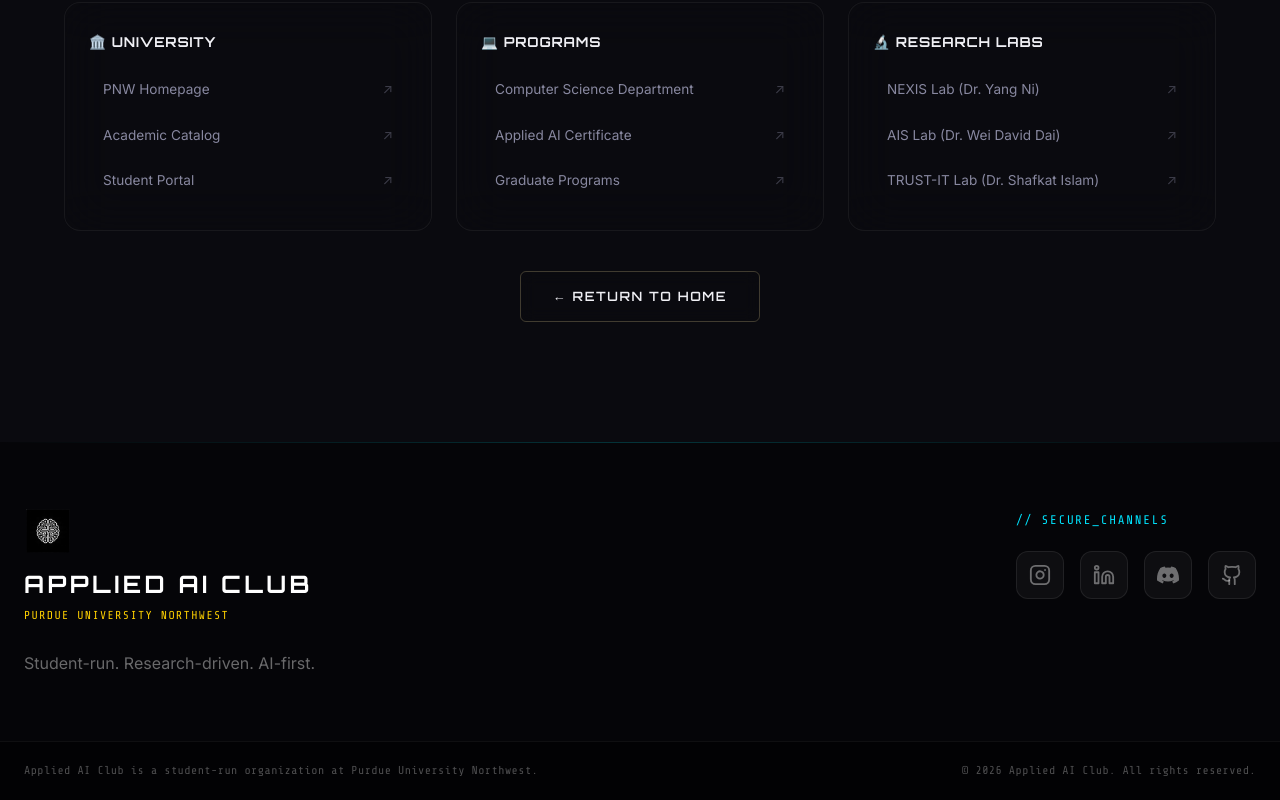
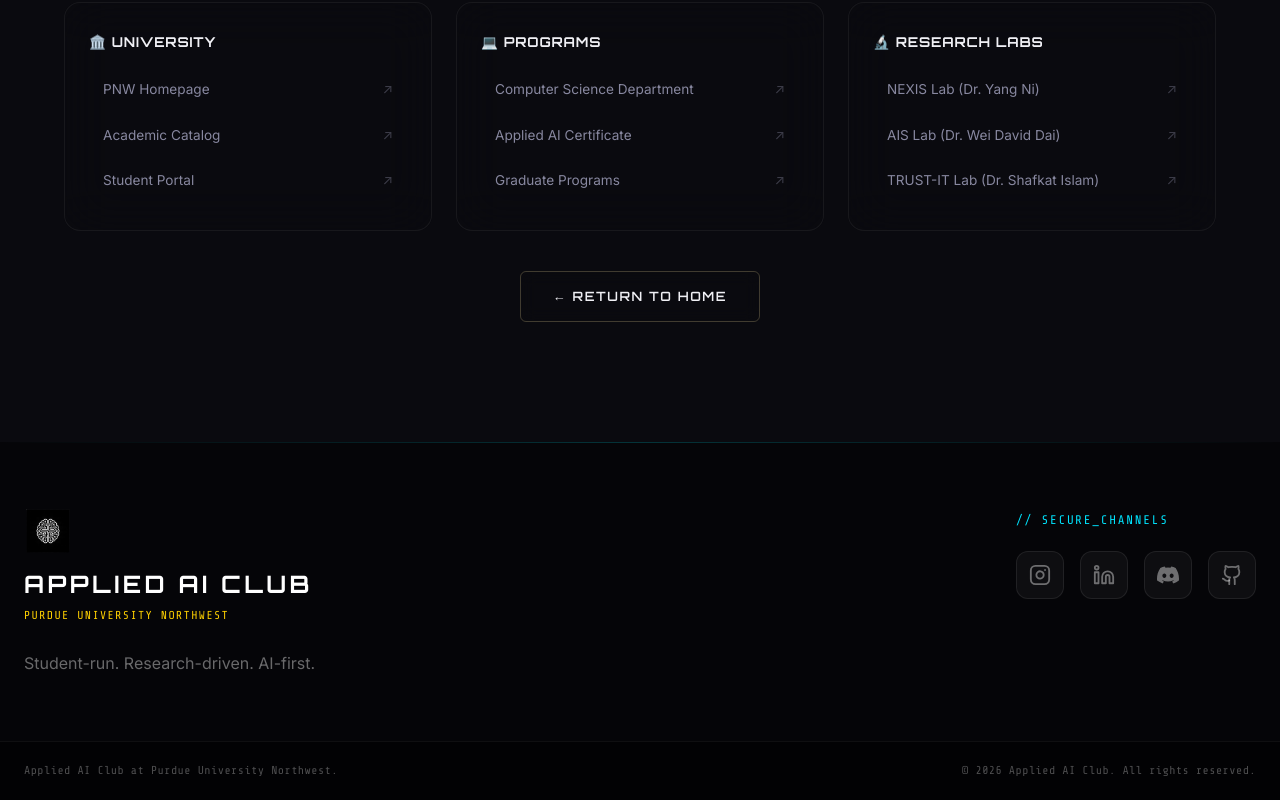
Before and after one commit to Kranthisai07/Applied-AI-Club, a React (Vite) app: page /Applied-AI-Club/resources/pnw in a window 1280 px wide. Shown: the part 459-1259 px from the top of the page. Built offline with nearby package versions, Linux system fonts and the light colour scheme.

Commit message:
update: shorten footer disclaimer

```diff
--- a/src/components/Footer.jsx
+++ b/src/components/Footer.jsx
@@ -86,7 +86,7 @@
             <div className="footer__bottom">
                 <div className="container footer__bottom-inner">
                     <span className="footer__disclaimer">
-                        Applied AI Club is a student-run organization at Purdue University Northwest.
+                        Applied AI Club at Purdue University Northwest.
                     </span>
                     <span className="footer__copy">
                         &copy; {new Date().getFullYear()} Applied AI Club. All rights reserved.
```
